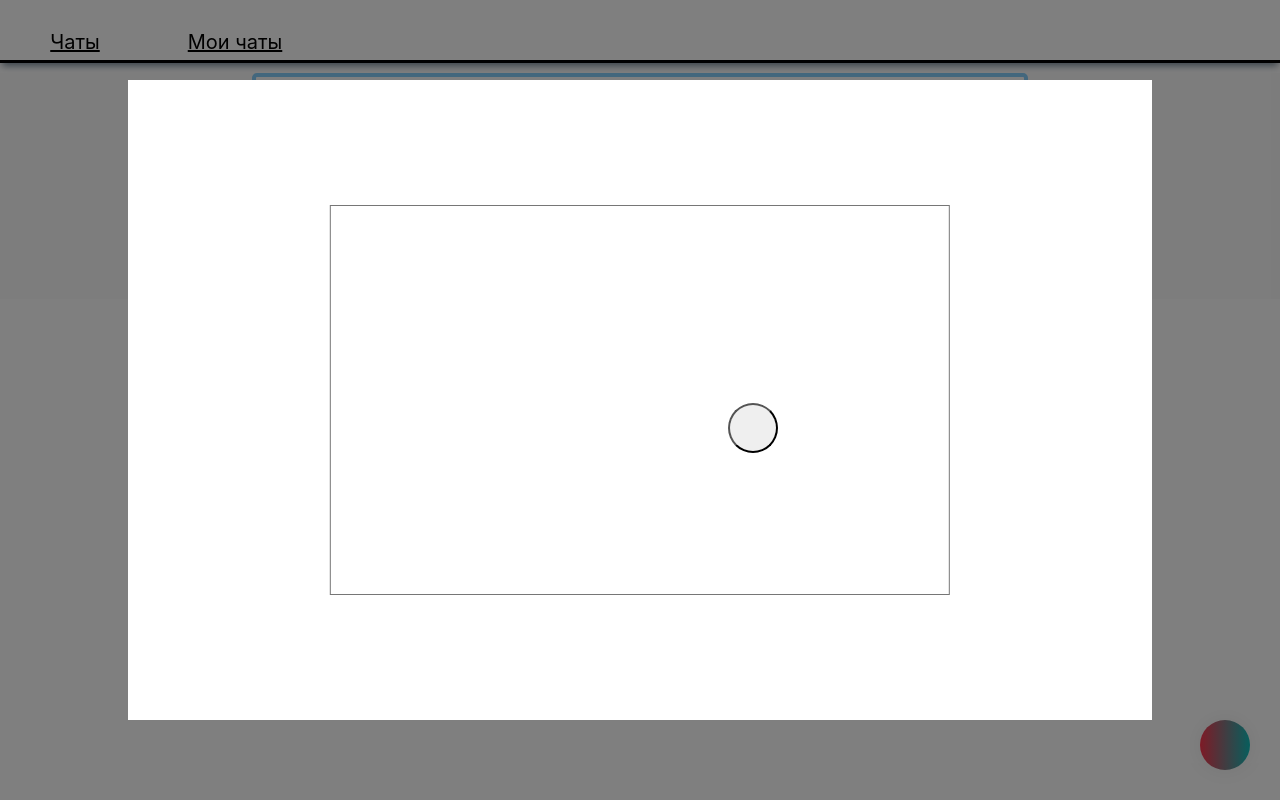
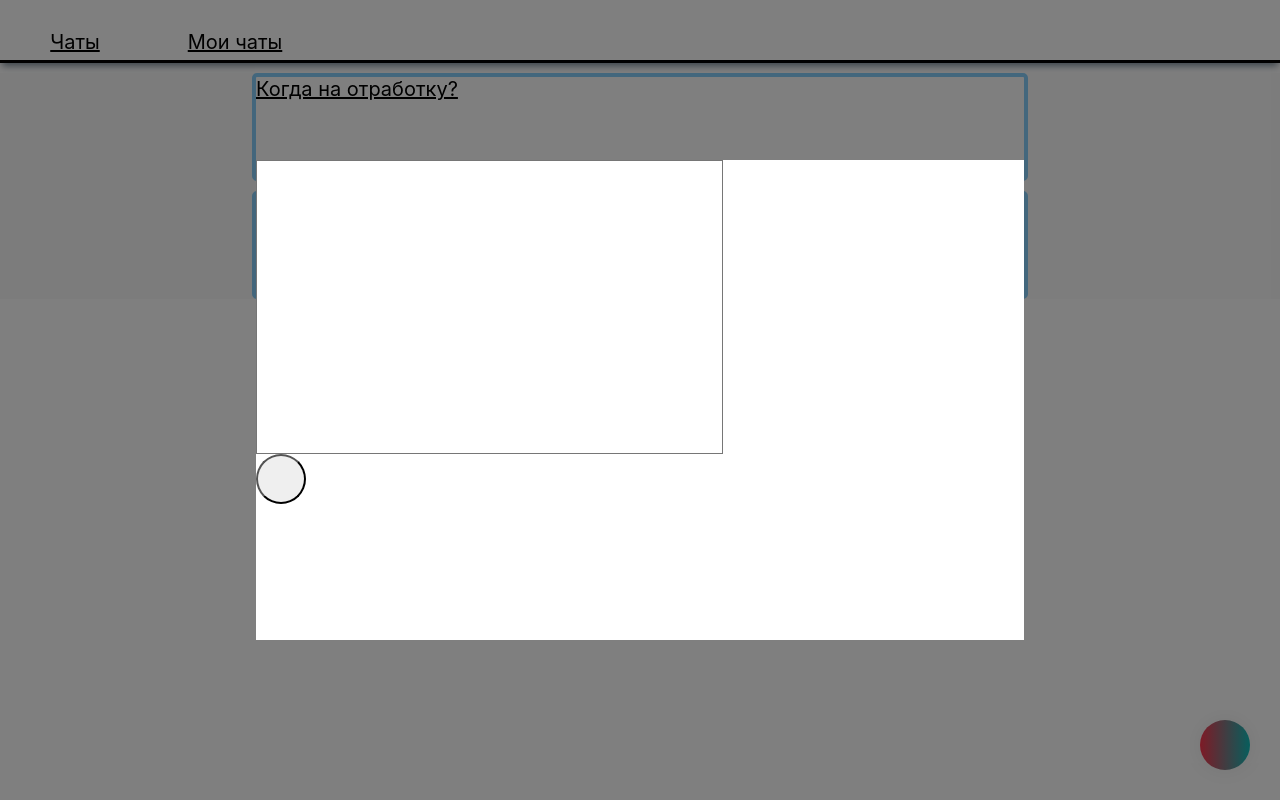
Before and after one commit to DanilErem/Forum, a React (Create React App) app in the folder frontend/: page /chats in a window 1280 px wide. Both pictures are taken after a click on the button 1225 px from the left and 745 px from the top of the page. Built offline with nearby package versions, Linux system fonts and the light colour scheme.

Commit message:
Update CreatorChat.css

```diff
--- a/frontend/src/Component/Chats/CreateChatWindow/CreatorChat.css
+++ b/frontend/src/Component/Chats/CreateChatWindow/CreatorChat.css
@@ -4,8 +4,10 @@
     left : 50%;
     transform: translate(-50%, -50%);
     background-color: white;
-    width: 80vw;
-    height: 80vh;
+    width: 60vw;
+    height: 60vh;
+    display: flex;
+    flex-direction: column;
 }
 .creator-chat-background {
     position: fixed;
@@ -19,11 +21,8 @@
 }
 .creator-chat-input{
     position: relative;
-    left: 50%;
-    top : 50%;
     width: 60%;
     height: 60%;
-    transform: translate(-50%, -50%);
     outline: none;
     font-size: 18px;
     resize: none;
@@ -40,7 +39,4 @@
     width: 50px;
     height: 50px;
     border-radius : 100%;
-    position: relative;
-    bottom: 20px;
-    right: 20px;
 }
```
